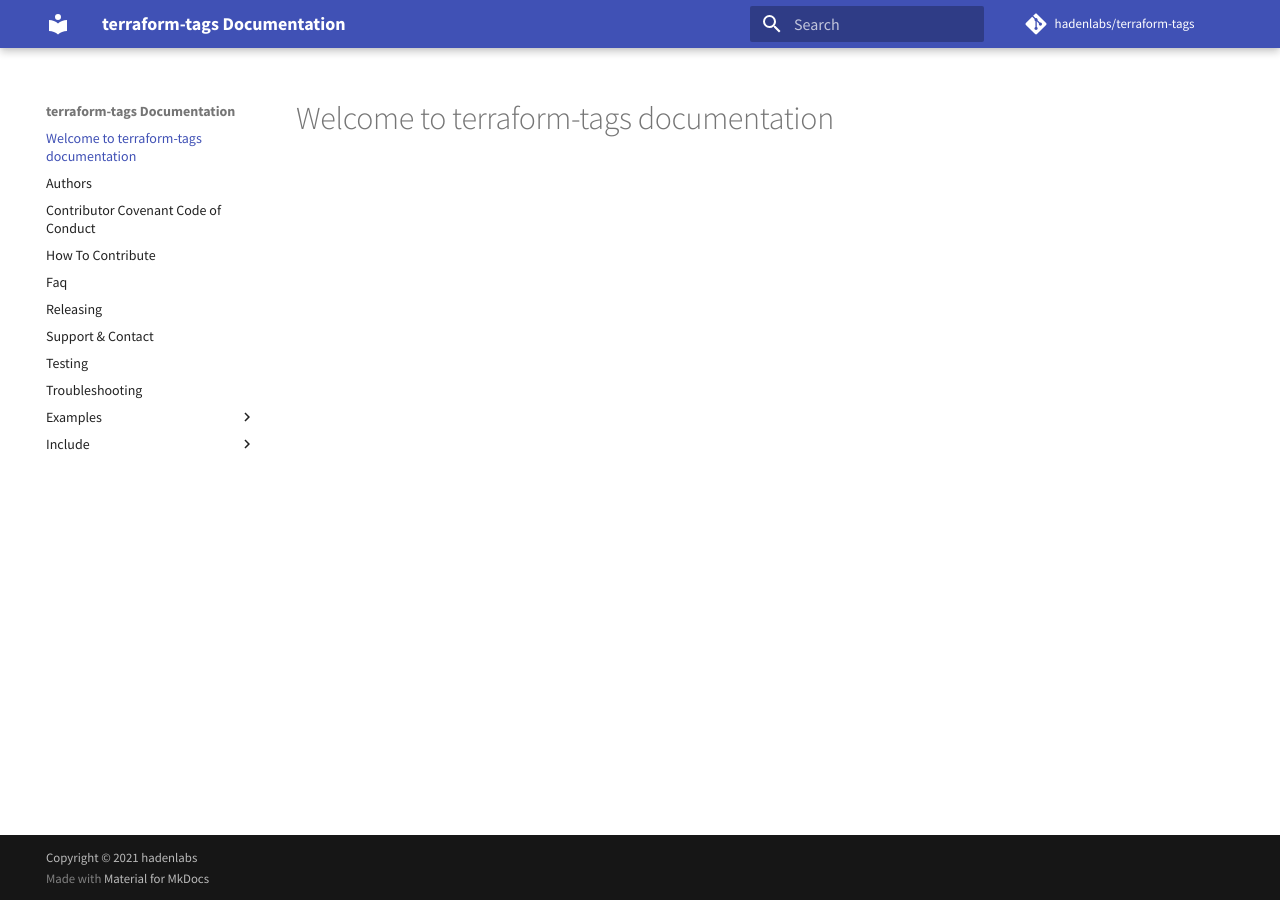
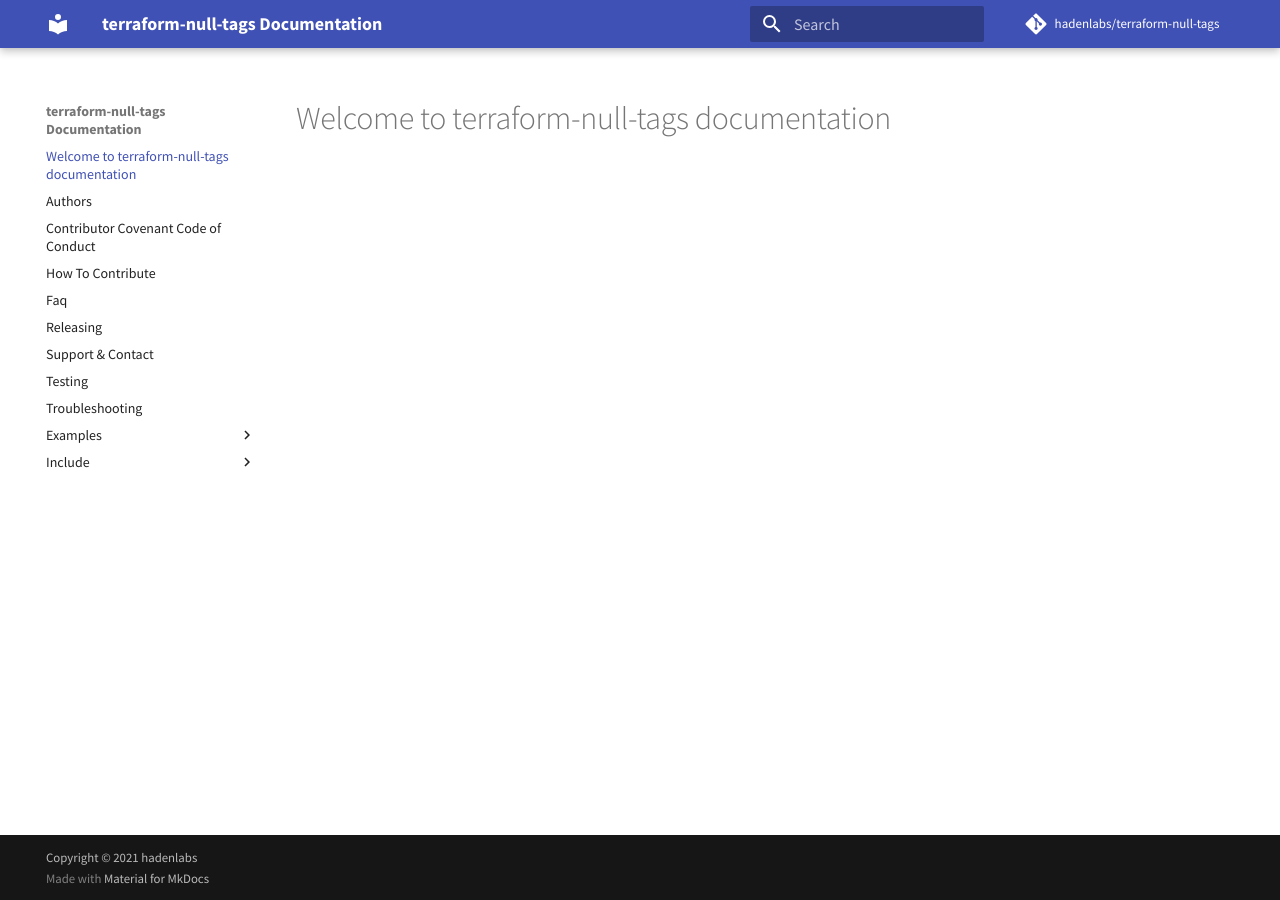
Before and after one commit to hadenlabs/terraform-null-tags, an MkDocs documentation site: the page built from docs/index.md, in a window 1280 px wide. Built offline with MkDocs 1.6.1 and Material for MkDocs 9.7.7, drawn with Linux system fonts in a browser that asks for light colours; comment, search, counter and statistics services are not loaded.

Commit message:
refactor: change name to repository-null-tags (#8)

````diff
--- a/.tmuxinator.yml
+++ b/.tmuxinator.yml
@@ -1,5 +1,5 @@
-# ~/.tmuxinator/terraform-tags.yml
-name: terraform-tags
+# ~/.tmuxinator/terraform-null-tags.yml
+name: terraform-null-tags
 root: ./
 # Optional tmux socket
 # socket_name: foo
@@ -25,7 +25,7 @@ on_project_start: make environment
 # on_project_stop: make docker.down
 
 # Runs in each window and pane before window/pane specific commands. Useful for setting up interpreter versions.
-# pre_window: eval $(env-secrets bw github.com/hadenlabs/terraform-tags)
+# pre_window: eval $(env-secrets bw github.com/hadenlabs/terraform-null-tags)
 # Pass command line options to tmux. Useful for specifying a different tmux.conf.
 # tmux_options: -f ~/.tmux.mac.conf
 
--- a/.todocheck.yaml
+++ b/.todocheck.yaml
@@ -1,4 +1,4 @@
-origin: github.com/hadenlabs/terraform-tags
+origin: github.com/hadenlabs/terraform-null-tags
 issue_tracker: GITHUB
 auth:
   type: none
--- a/docs/contributing.md
+++ b/docs/contributing.md
@@ -1,6 +1,6 @@
 # How To Contribute
 
-Contributions to terraform-tags are welcome.
+Contributions to terraform-null-tags are welcome.
 
 ## Getting Started
 
@@ -48,15 +48,15 @@ Use [slash convention]() with the same leaders as `commits` e.g.:
 
 ### Code Submission
 
-1.  See if a [Pull Request](https://github.com/hadenlabs/terraform-tags/pull-requests/) exists
+1.  See if a [Pull Request](https://github.com/hadenlabs/terraform-null-tags/pull-requests/) exists
     - Add some comments or review the code to help it along
     - Don\'t be afraid to comment when logic needs clarification
-2.  Create a Fork and open a [Pull Request](https://github.com/hadenlabs/terraform-tags/pull-requests/) if needed
+2.  Create a Fork and open a [Pull Request](https://github.com/hadenlabs/terraform-null-tags/pull-requests/) if needed
 
 ### Code Review
 
 - Anyone can review code
-- Any [Pull Request](https://github.com/hadenlabs/terraform-tags/pull-requests/) should be closed or merged within a week
+- Any [Pull Request](https://github.com/hadenlabs/terraform-null-tags/pull-requests/) should be closed or merged within a week
 
 ### Code Acceptance
 
--- a/docs/examples/common.md
+++ b/docs/examples/common.md
@@ -2,7 +2,7 @@
 
 ```hcl
     module "main" {
-      source = "hadenlabs/terraform-tags"
+      source = "hadenlabs/terraform-null-tags"
       version = "0.1.0"
       namespace   = "hadenlabs"
       environment = "us-east-1"
--- a/docs/index.md
+++ b/docs/index.md
@@ -1 +1 @@
-# Welcome to terraform-tags documentation
+# Welcome to terraform-null-tags documentation
--- a/docs/releasing.md
+++ b/docs/releasing.md
@@ -2,7 +2,7 @@
 
 ## Bump a new version
 
-Make a new version of terraform-tags in the following steps:
+Make a new version of terraform-null-tags in the following steps:
 
 - Make sure everything is commit to github.com.
 - Update `CHANGELOG.md` with the next version.
--- a/mkdocs.yml
+++ b/mkdocs.yml
@@ -1,4 +1,4 @@
-site_name: terraform-tags Documentation
+site_name: terraform-null-tags Documentation
 theme: 'material'
 markdown_extensions:
   - toc:
@@ -15,8 +15,8 @@ extra:
   font:
     text: 'Source Sans Pro'
 
-repo_name: 'hadenlabs/terraform-tags'
-repo_url: 'https://github.com/hadenlabs/terraform-tags'
+repo_name: 'hadenlabs/terraform-null-tags'
+repo_url: 'https://github.com/hadenlabs/terraform-null-tags'
 copyright: 'Copyright © 2021 <a href="https://hadenlabs.com">hadenlabs</a>'
 
 google_analytics:
--- a/package.json
+++ b/package.json
@@ -1,8 +1,8 @@
 {
-  "name": "terraform-tags",
+  "name": "terraform-null-tags",
   "version": "0.1.0",
   "description": "terraform tags",
-  "repository": "ssh://git@github.com/hadenlabs/terraform-tags.git",
+  "repository": "ssh://git@github.com/hadenlabs/terraform-null-tags.git",
   "author": "Luis Mayta <slovacus@gmail.com>",
   "license": "LGPL-3.0",
   "engines": {
--- a/setup.cfg
+++ b/setup.cfg
@@ -72,7 +72,7 @@ test = pytest
 norecursedirs = "build" "docs" "docs[\/]_build" ".egg"
 addopts =
 	-s -v
-	--cov terraform-tags
+	--cov terraform-null-tags
 	--cov-report html
 	--no-cov-on-fail
 	--capture=no
````
Also changed, not shown: CHANGELOG.md (+21 -21 lines), README.md (+8 -8 lines), examples/basic/docs/include/terraform.md (+1 -1 lines), 6 other files.
